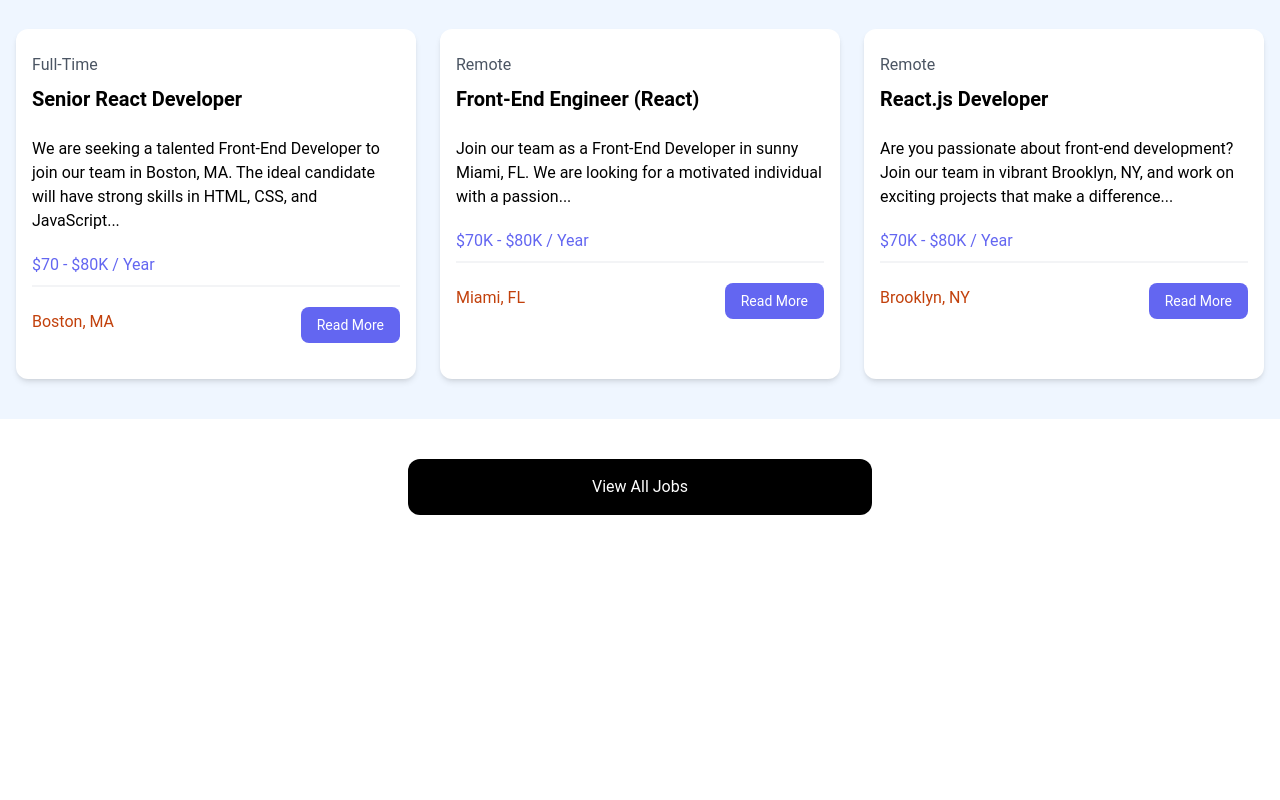
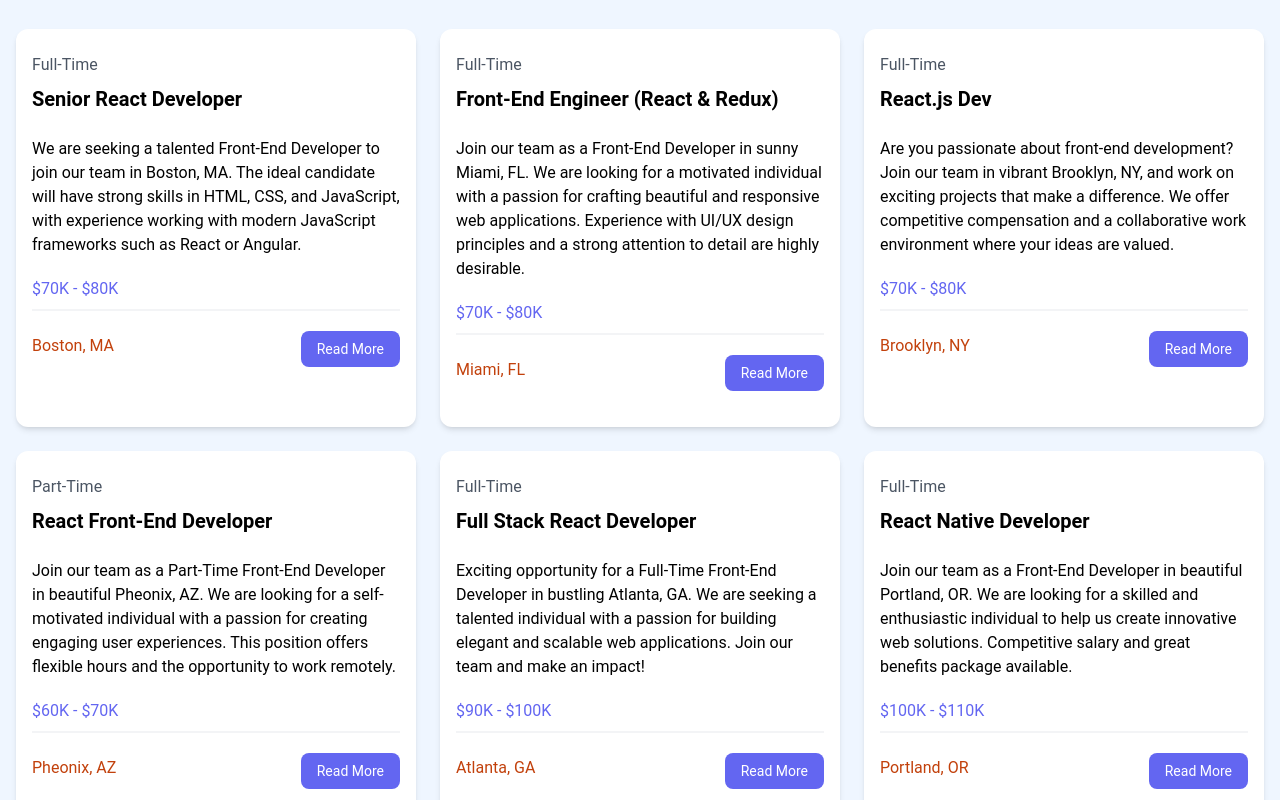
Before and after one commit to giuseppefrattura/react-2024, a React (Vite) app: page / in a window 1280 px wide. Shown: the part 680-1480 px from the top of the page. Before the commit the page ends 1235 px from the top, so only its background shows below. Built offline with nearby package versions, Linux system fonts and the light colour scheme.

Commit message:
Added Jobs components

```diff
--- a/src/App.jsx
+++ b/src/App.jsx
@@ -2,6 +2,7 @@
 import Navbar from './components/Navbar'
 import Hero from './components/Hero'
 import HomeCards from './components/HomeCards'
+import JobListings from './components/JobListings'
 
 var titleText='Become a React Dev';
 var subtitleText='Find the React job that fits your skills and needs';
@@ -14,107 +15,8 @@
 
     <HomeCards />
 
+    <JobListings />
 
-
-
-  <section className="bg-blue-50 px-4 py-10">
-    <div className="container-xl lg:container m-auto">
-      <h2 className="text-3xl font-bold text-indigo-500 mb-6 text-center">
-        Browse Jobs
-      </h2>
-      <div className="grid grid-cols-1 md:grid-cols-3 gap-6">
-
-        <div className="bg-white rounded-xl shadow-md relative">
-          <div className="p-4">
-            <div className="mb-6">
-              <div className="text-gray-600 my-2">Full-Time</div>
-              <h3 className="text-xl font-bold">Senior React Developer</h3>
-            </div>
-
-            <div className="mb-5">
-             We are seeking a talented Front-End Developer to join our team in Boston, MA. The ideal candidate will have strong skills in HTML, CSS, and JavaScript...
-            </div>
-
-            <h3 className="text-indigo-500 mb-2">$70 - $80K / Year</h3>
-
-            <div className="border border-gray-100 mb-5"></div>
-
-            <div className="flex flex-col lg:flex-row justify-between mb-4">
-              <div className="text-orange-700 mb-3">
-                <i className="fa-solid fa-location-dot text-lg"></i>
-                Boston, MA
-              </div>
-              <a
-                href="job.html"
-                className="h-[36px] bg-indigo-500 hover:bg-indigo-600 text-white px-4 py-2 rounded-lg text-center text-sm"
-              >
-               Read More
-              </a>
-            </div>
-          </div>
-        </div>
-        <div className="bg-white rounded-xl shadow-md relative">
-          <div className="p-4">
-            <div className="mb-6">
-              <div className="text-gray-600 my-2">Remote</div>
-              <h3 className="text-xl font-bold">Front-End Engineer (React)</h3>
-            </div>
-
-            <div className="mb-5">
-             Join our team as a Front-End Developer in sunny Miami, FL. We are looking for a motivated individual with a passion...
-            </div>
-
-            <h3 className="text-indigo-500 mb-2">$70K - $80K / Year</h3>
-
-            <div className="border border-gray-100 mb-5"></div>
-
-            <div className="flex flex-col lg:flex-row justify-between mb-4">
-              <div className="text-orange-700 mb-3">
-                <i className="fa-solid fa-location-dot text-lg"></i>
-                Miami, FL
-              </div>
-              <a
-                href="job.html"
-                className="h-[36px] bg-indigo-500 hover:bg-indigo-600 text-white px-4 py-2 rounded-lg text-center text-sm"
-              >
-               Read More
-              </a>
-            </div>
-          </div>
-        </div>
-
-        <div className="bg-white rounded-xl shadow-md relative">
-          <div className="p-4">
-            <div className="mb-6">
-              <div className="text-gray-600 my-2">Remote</div>
-              <h3 className="text-xl font-bold">React.js Developer</h3>
-            </div>
-
-            <div className="mb-5">
-              Are you passionate about front-end development? Join our team in vibrant Brooklyn, NY, and work on exciting projects that make a difference...
-            </div>
-
-            <h3 className="text-indigo-500 mb-2">$70K - $80K / Year</h3>
-
-            <div className="border border-gray-100 mb-5"></div>
-
-            <div className="flex flex-col lg:flex-row justify-between mb-4">
-              <div className="text-orange-700 mb-3">
-                <i className="fa-solid fa-location-dot text-lg"></i>
-                Brooklyn, NY
-              </div>
-              <a
-                href="job.html"
-                className="h-[36px] bg-indigo-500 hover:bg-indigo-600 text-white px-4 py-2 rounded-lg text-center text-sm"
-              >
-               Read More
-              </a>
-            </div>
-          </div>
-        </div>
-      </div>
-    </div>
-  </section>
 
   <section className="m-auto max-w-lg my-10 px-6">
     <a
--- /dev/null
+++ b/src/components/JobListing.jsx
@@ -0,0 +1,37 @@
+import React from 'react'
+
+function JobListing({job}) {
+  return (
+    <div className="bg-white rounded-xl shadow-md relative">
+        <div className="p-4">
+          <div className="mb-6">
+            <div className="text-gray-600 my-2">{job.type}</div>
+            <h3 className="text-xl font-bold">{job.title}</h3>
+          </div>
+
+          <div className="mb-5">
+           {job.description}
+          </div>
+
+          <h3 className="text-indigo-500 mb-2">{job.salary}</h3>
+
+          <div className="border border-gray-100 mb-5"></div>
+
+          <div className="flex flex-col lg:flex-row justify-between mb-4">
+            <div className="text-orange-700 mb-3">
+              <i className="fa-solid fa-location-dot text-lg"></i>
+              {job.location}
+            </div>
+            <a
+              href={`/job/${job.id}`}
+              className="h-[36px] bg-indigo-500 hover:bg-indigo-600 text-white px-4 py-2 rounded-lg text-center text-sm"
+            >
+             Read More
+            </a>
+          </div>
+        </div>
+      </div>
+  )
+}
+
+export default JobListing
--- /dev/null
+++ b/src/components/JobListings.jsx
@@ -0,0 +1,25 @@
+import React from 'react'
+import jobs from '../jobs.json'
+import JobListing from './JobListing';
+
+function JobListings() {
+    // console.log(jobs);
+
+  return (
+    <section className="bg-blue-50 px-4 py-10">
+    <div className="container-xl lg:container m-auto">
+      <h2 className="text-3xl font-bold text-indigo-500 mb-6 text-center">
+        Browse Jobs
+      </h2>
+      <div className="grid grid-cols-1 md:grid-cols-3 gap-6">
+      {jobs.map((job)=>
+        <JobListing key={job.id} job={job} />
+        )}
+
+      </div>
+    </div>
+  </section>
+  )
+}
+
+export default JobListings
```
